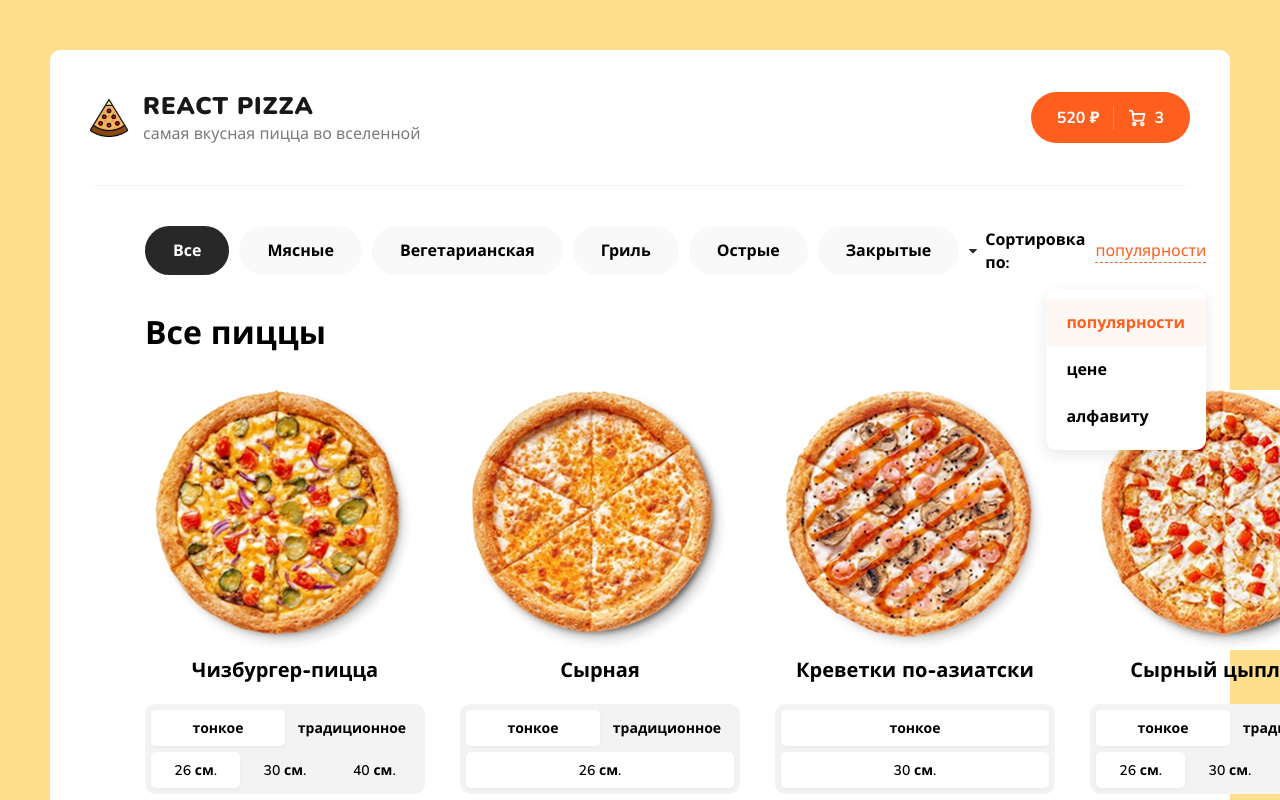
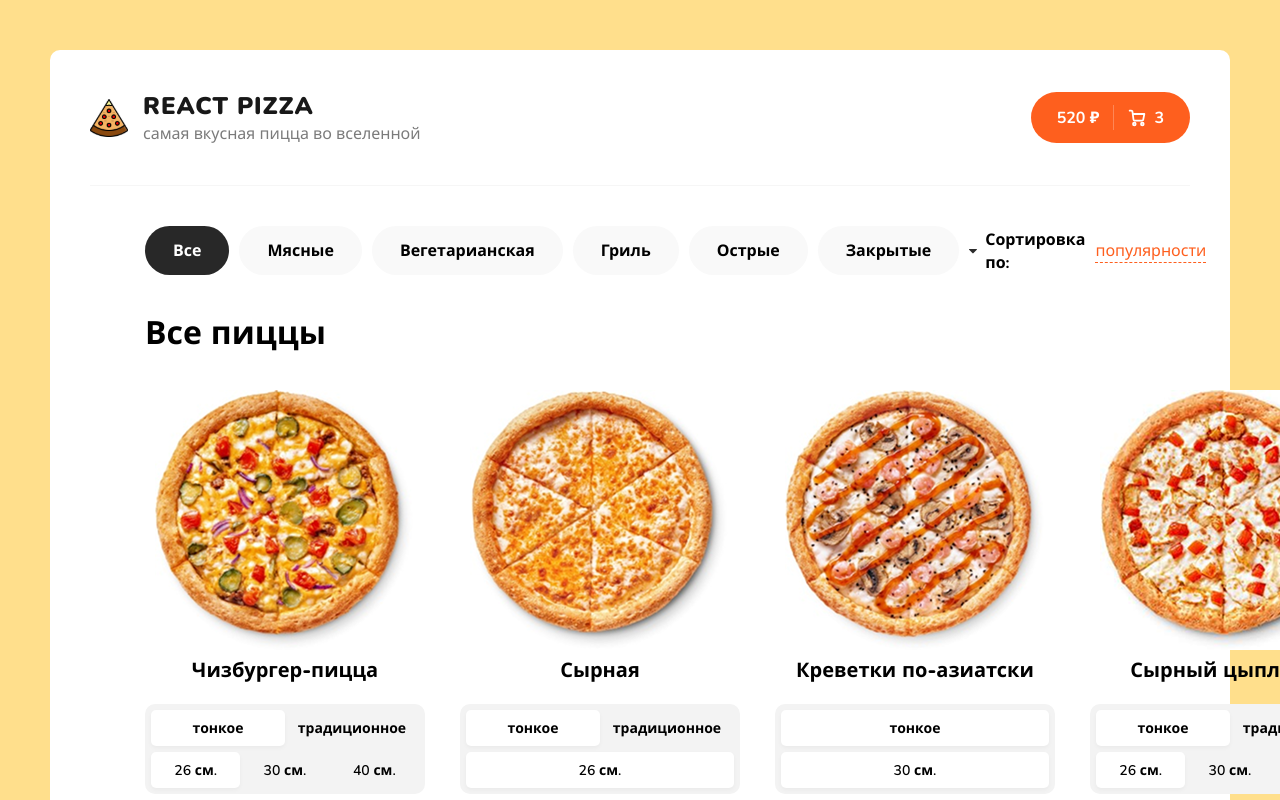
Before and after one commit to sdiana2001/react-pizza-project, a React (Vite) app: page / in a window 1280 px wide. Shown: the top 800 px of the page. Built offline with nearby package versions, Linux system fonts and the light colour scheme.

Commit message:
feat: add sort popup component

```diff
--- a/src/App.jsx
+++ b/src/App.jsx
@@ -54,10 +54,10 @@ function App() {
    console.log(pizzaItem);
 
 
-  const onClickAdd=(obj)=>{
-   setPizzaItem((prev)=> [...prev, obj])
-   console.log(pizzaItem);
-  }
+  // const onClickAdd=(obj)=>{
+  //  setPizzaItem((prev)=> [...prev, obj])
+  //  console.log(pizzaItem);
+  // }
 
 
 
--- a/src/assets/components/Sort/Sort.jsx
+++ b/src/assets/components/Sort/Sort.jsx
@@ -1,4 +1,8 @@
+import { useState } from "react";
+
 function Sort() {
+const[open, setOpen] = useState(false);
+
   return (
     <div className="sort">
       <div className="sort__label">
@@ -14,8 +18,9 @@ function Sort() {
           />
         </svg>
         <b>Сортировка по:</b>
-        <span>популярности</span>
+        <span onClick={() => setOpen(!open)}>популярности</span>
       </div>
+      {open && (
         <div className="sort__popup">
           <ul>
             <li className="active">популярности</li>
@@ -23,6 +28,7 @@ function Sort() {
             <li>алфавиту</li>
           </ul>
         </div>
+      )}
     </div>
   );
 }
```
Lines whose indentation alone changed are shown as unchanged.
